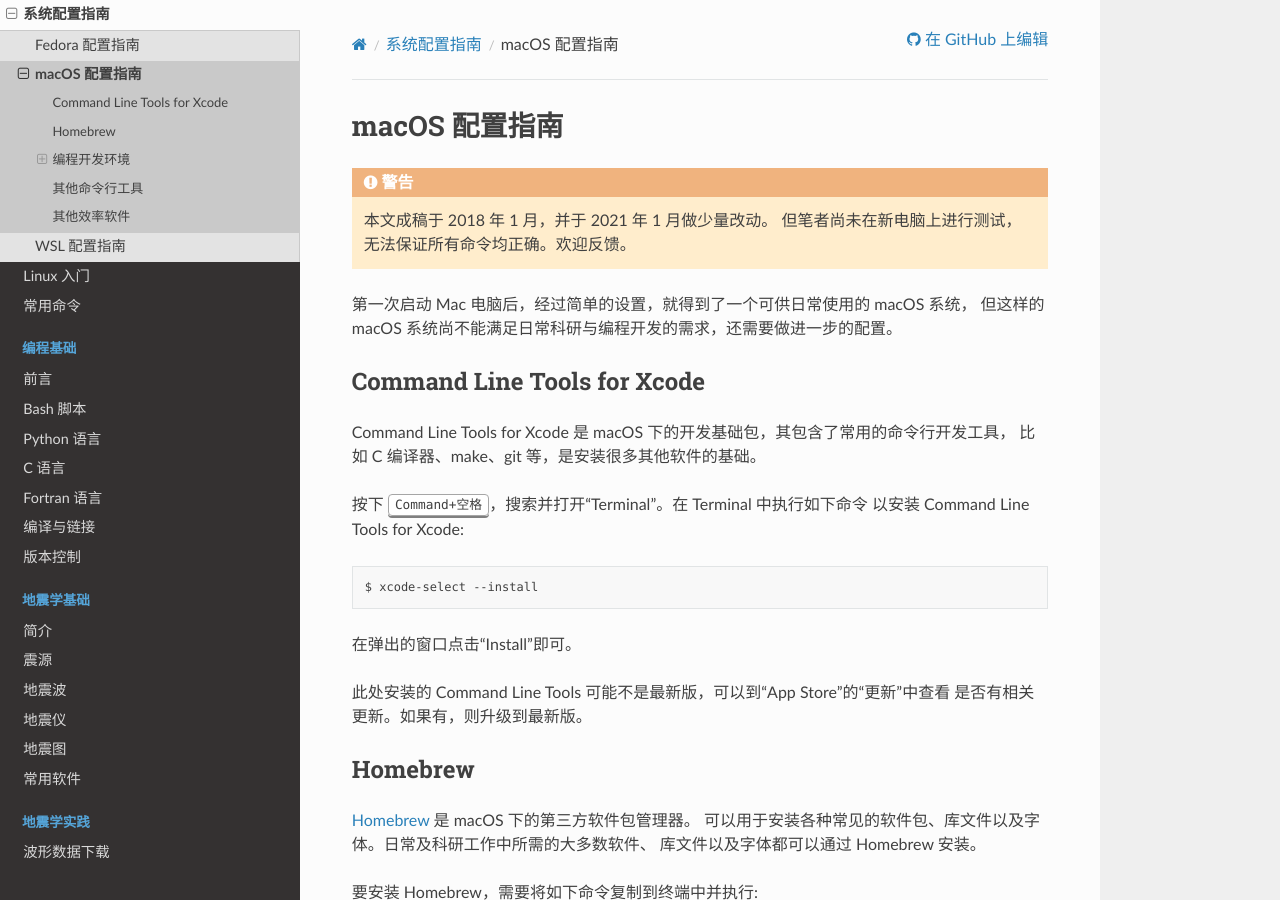
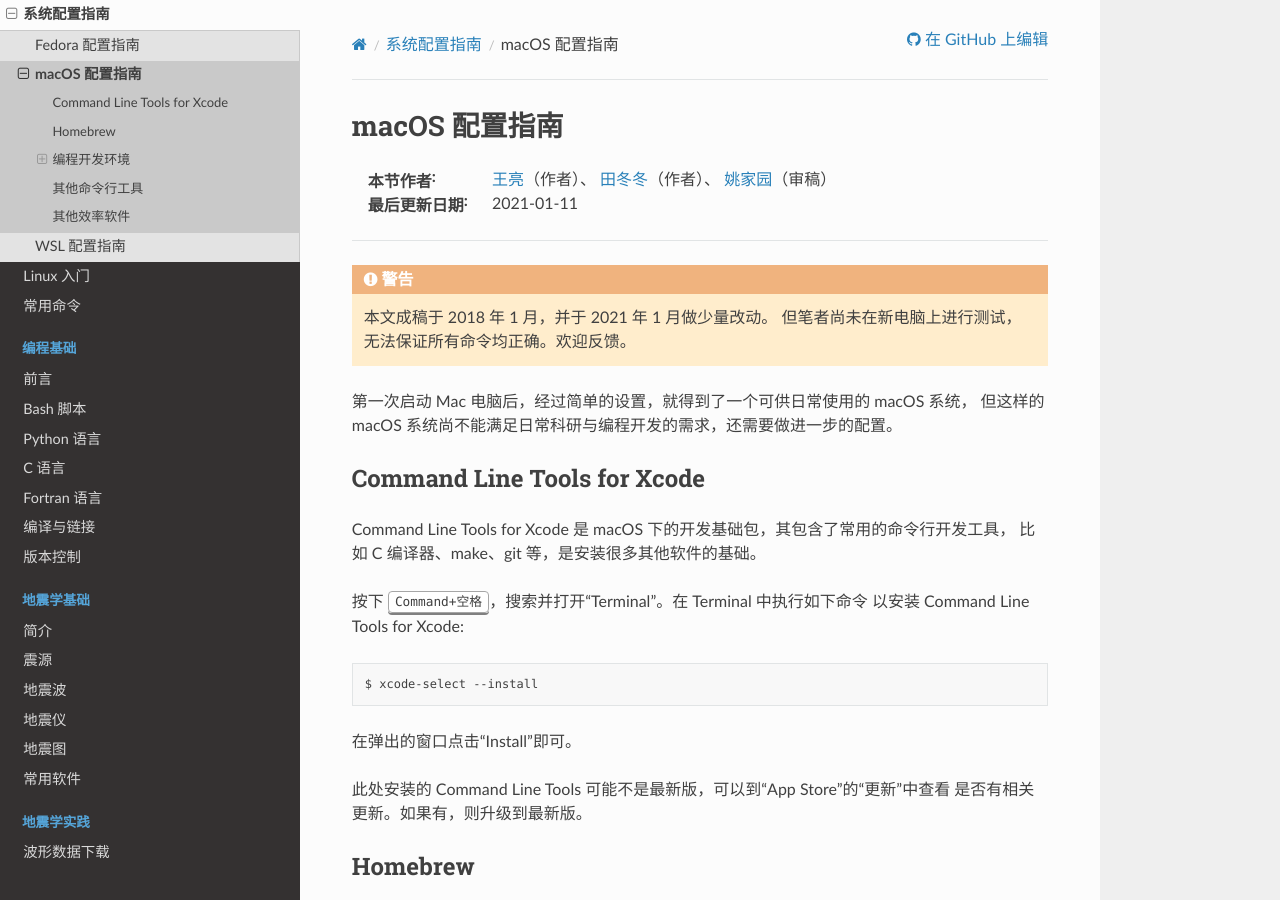
Before and after one commit to seismo-learn/seismology101, a Sphinx documentation site: the page built from source/computer/macos-setup.rst, in a window 1280 px wide and 900 px high. Built offline with Sphinx 7.4.7 and the Read the Docs theme 2.0.0, drawn with Linux system fonts in a browser that asks for light colours.

Commit message:
Add authors information

```diff
--- a/source/computer/macos-setup.rst
+++ b/source/computer/macos-setup.rst
@@ -1,5 +1,12 @@
 macOS 配置指南
 ==============
+
+:本节作者: `王亮 <https://github.com/wangliang1989>`__\（作者）、
+           `田冬冬 <https://me.seisman.info/>`__\（作者）、
+           `姚家园 <https://github.com/core-man>`__\ （审稿）
+:最后更新日期: 2021-01-11
+
+----
 
 .. warning::
 
```
